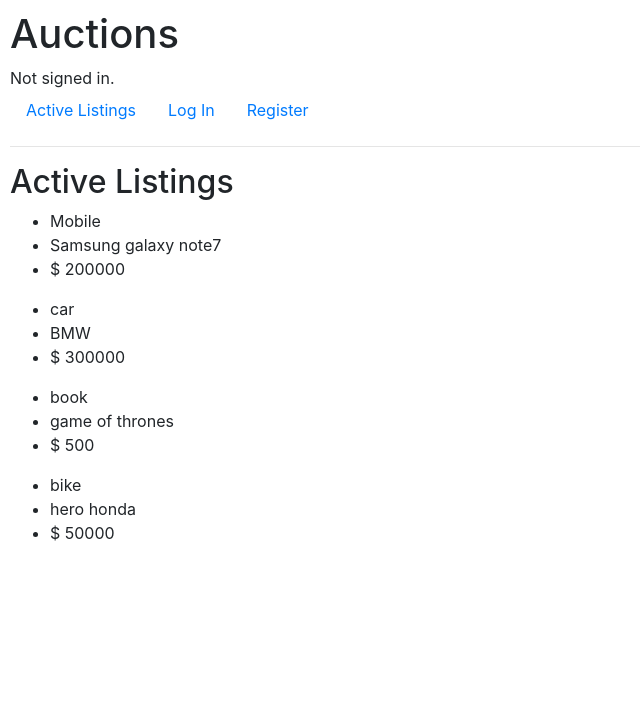
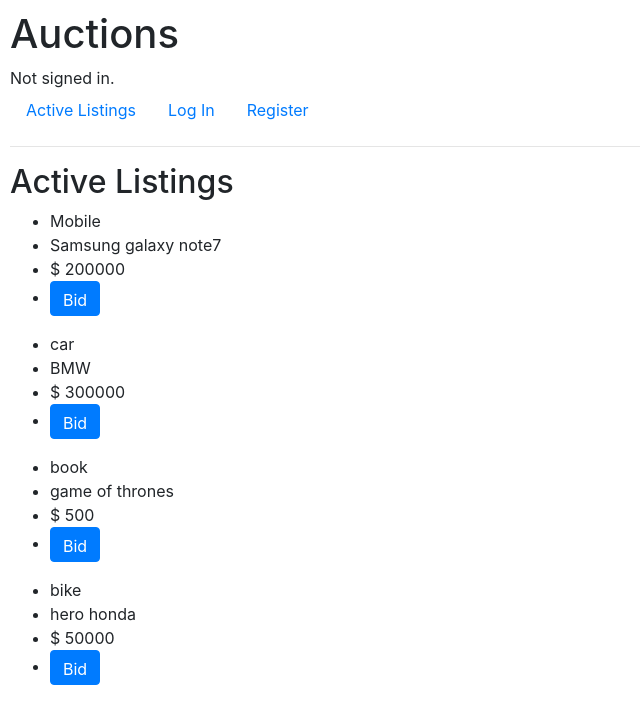
Before and after one commit to ritesh55555/commerce, a Django app: page / in a window 1280 px wide. Shown: the top 724 px of the page, without its empty margins (0-640 px from the left). Run offline with Django 3.2, Linux system fonts and the light colour scheme; data comes from the database, SQL or seed files in the repository; both versions use the stored data as it was after the commit; some libraries are stand-ins or nearby versions.

Commit message:
bid increment without owner close ans owner specific

```diff
--- a/auctions/templates/auctions/index.html
+++ b/auctions/templates/auctions/index.html
@@ -8,6 +8,10 @@
                 <li>{{listing.title}}</li>
                 <li>{{listing.details}}</li>
                 <li>$ {{listing.price}}</li>
+                <li><form action="{% url 'bid' listing.id %}">
+                    <input class="btn btn-primary" type="submit" value="Bid" style="height: 35px;">
+                    </form>
+                </li>
             </ul>
         {% endfor %}
 {% endblock %}
--- a/auctions/urls.py
+++ b/auctions/urls.py
@@ -7,5 +7,6 @@ urlpatterns = [
     path("login", views.login_view, name="login"),
     path("logout", views.logout_view, name="logout"),
     path("register", views.register, name="register"),
-    path("create" , views.create , name="create")
+    path("create" , views.create , name="create"),
+    path("/bid/<int:listing_id>" , views.bid , name="bid")
 ]
--- a/auctions/views.py
+++ b/auctions/views.py
@@ -18,6 +18,20 @@ def index(request):
 
 def create(request) :
     return render(request , "auctions/create.html")
+
+def bid(request , listing_id ):
+    listing = Listing.objects.get(id=listing_id)
+
+    if request.method == "POST" :
+        print(int(request.POST['price']))
+        if int(request.POST['price']) > listing.price :
+            listing.price = int(request.POST['price'])
+            listing.save()
+
+    print(listing.price)
+    return render (request , "auctions/bid.html" , {
+        "listing" : listing
+    })
 
 def login_view(request):
     if request.method == "POST":
```
Also changed, not shown: db.sqlite3.
